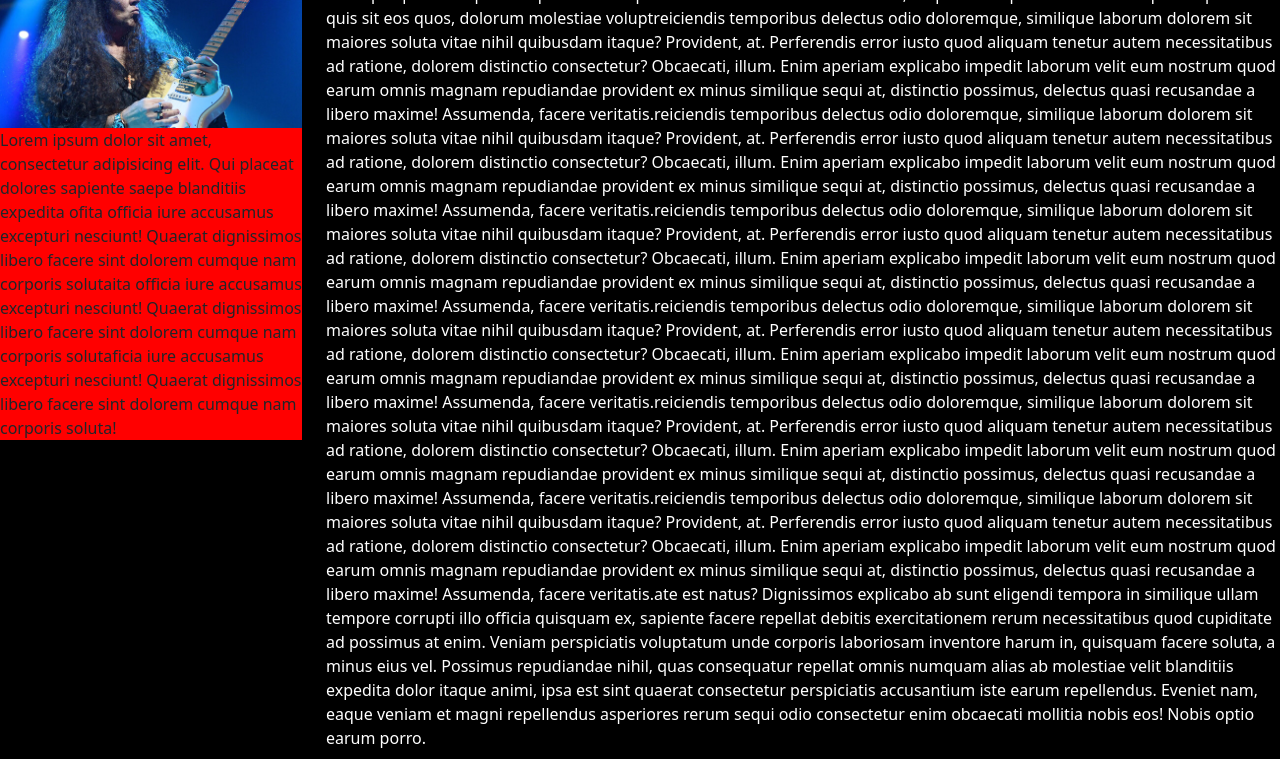
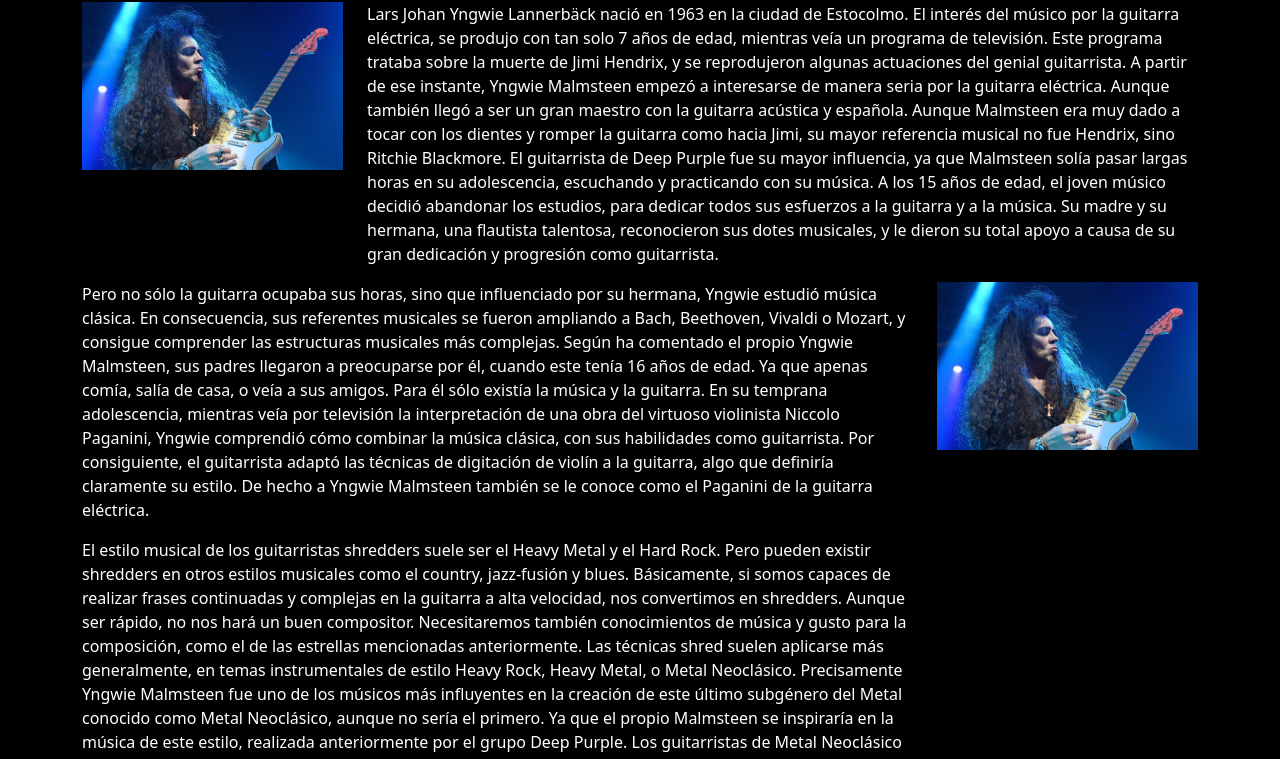
Before and after one commit to GonLochocki/proyecto-gonzalo-lochocki, a plain HTML site: page pages/articulos.html in a window 1280 px wide. Shown: the part 66-825 px from the top of the page. Drawn offline with nearby package versions, Linux system fonts and the light colour scheme.

```diff
--- a/css/style.css
+++ b/css/style.css
@@ -100,6 +100,11 @@
 
 #galeria-video {
   margin-top: 20px;
+}
+
+.modificado {
+  margin-left: 15px;
+  margin-right: 15px;
 }
 
 .fondo-video {
@@ -217,8 +222,21 @@
 
 #fondo-articulos {
   background-color: black;
+  color: white;
 }
 
-.texto-articulo {
-  color: white;
+
+.art-titulo {
+  text-align: center;
+  margin-top: 10px;
+  margin-bottom: 20px;
 }
+
+
+
+/* .text {
+  padding: 5px;
+  text-align: justify;
+  margin-right: 10px;
+  margin-left: 5px;
+} */
--- a/pages/articulos.html
+++ b/pages/articulos.html
@@ -13,100 +13,86 @@
 
 <body id="fondo-articulos">
 
+    <div class="container">
+        <div class="art-titulo">
+            <h2>YNGWIE MALMSTEEN: Biografía, Guitarras y Pedales</h2>
+        </div>
         <article id="malmsteen">
-
             <div class="row">
                 <div class="col-lg-3">
+                    <div>
                         <img src="../img/malmsteen card.jpeg" class="img-fluid" alt="">
-                <p style="background-color: red;">Lorem ipsum dolor sit amet, consectetur adipisicing elit. Qui placeat dolores sapiente saepe
-                    blanditiis expedita ofita officia iure accusamus excepturi nesciunt! Quaerat dignissimos libero facere
-                    sint dolorem cumque nam corporis solutaita officia iure accusamus excepturi nesciunt! Quaerat dignissimos libero facere
-                    sint dolorem cumque nam corporis solutaficia iure accusamus excepturi nesciunt! Quaerat dignissimos libero facere
-                    sint dolorem cumque nam corporis soluta!</p>
                     </div>
-            <div class=" texto-articulo col-lg-9">
-                <p>Lorem ipsum dolor, sit amet consectetur adipisicing elit. Sit quam vero consequuntur quibusdam beatae
-                    fuga doloremque explicabo nostrum provident! Dolore nostrum, tempora voluptas vitae pariatur modi
-                    delectus eum facere ullam maiores similique ipsum? Repellat expedita ab aliquam ea iste mollitia
-                    exercitationem, ut ipsa eius aperiam iure dolor quod aspernatur quis sit eos quos, dolorum molestiae
-                    voluptreiciendis temporibus delectus odio doloremque, similique laborum dolorem sit maiores soluta
-                    vitae
-                    nihil quibusdam itaque? Provident, at. Perferendis error iusto quod aliquam tenetur autem
-                    necessitatibus ad ratione, dolorem distinctio consectetur? Obcaecati, illum. Enim aperiam explicabo
-                    impedit laborum velit eum nostrum quod earum omnis magnam repudiandae provident ex minus similique
-                    sequi at, distinctio possimus, delectus quasi recusandae a libero maxime! Assumenda, facere
-                    veritatis.reiciendis temporibus delectus odio doloremque, similique laborum dolorem sit maiores
-                    soluta vitae
-                    nihil quibusdam itaque? Provident, at. Perferendis error iusto quod aliquam tenetur autem
-                    necessitatibus ad ratione, dolorem distinctio consectetur? Obcaecati, illum. Enim aperiam explicabo
-                    impedit laborum velit eum nostrum quod earum omnis magnam repudiandae provident ex minus similique
-                    sequi at, distinctio possimus, delectus quasi recusandae a libero maxime! Assumenda, facere
-                    veritatis.reiciendis temporibus delectus odio doloremque, similique laborum dolorem sit maiores
-                    soluta vitae
-                    nihil quibusdam itaque? Provident, at. Perferendis error iusto quod aliquam tenetur autem
-                    necessitatibus ad ratione, dolorem distinctio consectetur? Obcaecati, illum. Enim aperiam explicabo
-                    impedit laborum velit eum nostrum quod earum omnis magnam repudiandae provident ex minus similique
-                    sequi at, distinctio possimus, delectus quasi recusandae a libero maxime! Assumenda, facere
-                    veritatis.reiciendis temporibus delectus odio doloremque, similique laborum dolorem sit maiores
-                    soluta vitae
-                    nihil quibusdam itaque? Provident, at. Perferendis error iusto quod aliquam tenetur autem
-                    necessitatibus ad ratione, dolorem distinctio consectetur? Obcaecati, illum. Enim aperiam explicabo
-                    impedit laborum velit eum nostrum quod earum omnis magnam repudiandae provident ex minus similique
-                    sequi at, distinctio possimus, delectus quasi recusandae a libero maxime! Assumenda, facere
-                    veritatis.reiciendis temporibus delectus odio doloremque, similique laborum dolorem sit maiores
-                    soluta vitae
-                    nihil quibusdam itaque? Provident, at. Perferendis error iusto quod aliquam tenetur autem
-                    necessitatibus ad ratione, dolorem distinctio consectetur? Obcaecati, illum. Enim aperiam explicabo
-                    impedit laborum velit eum nostrum quod earum omnis magnam repudiandae provident ex minus similique
-                    sequi at, distinctio possimus, delectus quasi recusandae a libero maxime! Assumenda, facere
-                    veritatis.reiciendis temporibus delectus odio doloremque, similique laborum dolorem sit maiores
-                    soluta vitae
-                    nihil quibusdam itaque? Provident, at. Perferendis error iusto quod aliquam tenetur autem
-                    necessitatibus ad ratione, dolorem distinctio consectetur? Obcaecati, illum. Enim aperiam explicabo
-                    impedit laborum velit eum nostrum quod earum omnis magnam repudiandae provident ex minus similique
-                    sequi at, distinctio possimus, delectus quasi recusandae a libero maxime! Assumenda, facere
-                    veritatis.ate est natus? Dignissimos explicabo ab sunt eligendi tempora in similique ullam tempore
-                    corrupti illo officia quisquam ex, sapiente facere repellat debitis exercitationem rerum
-                    necessitatibus quod cupiditate ad possimus at enim. Veniam perspiciatis voluptatum unde corporis
-                    laboriosam inventore harum in, quisquam facere soluta, a minus eius vel. Possimus repudiandae nihil,
-                    quas consequatur repellat omnis numquam alias ab molestiae velit blanditiis expedita dolor itaque
-                    animi, ipsa est sint quaerat consectetur perspiciatis accusantium iste earum repellendus. Eveniet
-                    nam, eaque veniam et magni repellendus asperiores rerum sequi odio consectetur enim obcaecati
-                    mollitia nobis eos! Nobis optio earum porro.
+                </div>
+                <div class="col-lg-9">
+                    <p>
+                        Lars Johan Yngwie Lannerbäck nació en 1963 en la ciudad de Estocolmo. El interés del músico por
+                        la guitarra eléctrica, se produjo con tan solo 7 años de edad, mientras veía un programa de
+                        televisión. Este programa trataba sobre la muerte de Jimi Hendrix, y se reprodujeron algunas
+                        actuaciones del genial guitarrista.
+
+                        A partir de ese instante, Yngwie Malmsteen empezó a interesarse de manera seria por la guitarra
+                        eléctrica. Aunque también llegó a ser un gran maestro con la guitarra acústica y española.
+
+                        Aunque Malmsteen era muy dado a tocar con los dientes y romper la guitarra como hacia Jimi, su
+                        mayor referencia musical no fue Hendrix, sino Ritchie Blackmore. El guitarrista de Deep Purple
+                        fue su mayor influencia, ya que Malmsteen solía pasar largas horas en su adolescencia,
+                        escuchando y practicando con su música.
+
+                        A los 15 años de edad, el joven músico decidió abandonar los estudios, para dedicar todos sus
+                        esfuerzos a la guitarra y a la música. Su madre y su hermana, una flautista talentosa,
+                        reconocieron sus dotes musicales, y le dieron su total apoyo a causa de su gran dedicación y
+                        progresión como guitarrista.
                     </p>
                 </div>
             </div>
+
             <div class="row">
-            <div class=" texto-articulo col-lg-9">
-                <p>Lorem ipsum dolor sit amet consectetur adipisicing elit. Ipsum accusamus odio ullam illo molestiae
-                    similique sequi possimus voluptatibus architecto quis provident sapiente a commodi, adipisci fugit
-                    tempora? Perferendis impedit voluptatum molestiae, et quia commodi repudiandae excepturi nemo dicta
-                    reiciendis temporibus delectus odio doloremque, similique laborum dolorem sit maiores soluta vitae
-                    nihil quibusdam itaque? Provident, at. Perferendis error iusto quod aliquam tenetur autem
-                    necessitatibus ad ratione, dolorem distinctio consectetur? Obcaecati, illum. Enim aperiam explicabo
-                    impedit laborum velit eum nostrum quod earum omnis magnam repudiandae provident ex minus similique
-                    sequi at, distinctio possimus, delectus quasi recusandae a libero maxime! Assumenda, facere
-                    veritatis.reiciendis temporibus delectus odio doloremque, similique laborum dolorem sit maiores
-                    soluta vitae
-                    nihil quibusdam itaque? Provident, at. Perferendis error iusto quod aliquam tenetur autem
-                    necessitatibus ad ratione, dolorem distinctio consectetur? Obcaecati, illum. Enim aperiam explicabo
-                    impedit laborum velit eum nostrum quod earum omnis magnam repudiandae provident ex minus similique
-                    sequi at, distinctio possimus, delectus quasi recusandae a libero maxime! Assumenda, facere
-                    veritatis.reiciendis temporibus delectus odio doloremque, similique laborum dolorem sit maiores
-                    soluta vitae
-                    nihil quibusdam itaque? Provident, at. Perferendis error iusto quod aliquam tenetur autem
-                    necessitatibus ad ratione, dolorem distinctio consectetur? Obcaecati, illum. Enim aperiam explicabo
-                    impedit laborum velit eum nostrum quod earum omnis magnam repudiandae provident ex minus similique
-                    sequi at, distinctio possimus, delectus quasi recusandae a libero maxime! Assumenda, facere
-                    veritatis.
+                <div class="col-lg-9 col-sm-12">
+                    <p>Pero no sólo la guitarra ocupaba sus horas, sino que influenciado por su hermana, Yngwie estudió
+                        música clásica. En consecuencia, sus referentes musicales se fueron ampliando a Bach, Beethoven,
+                        Vivaldi o Mozart, y consigue comprender las estructuras musicales más complejas.
+
+                        Según ha comentado el propio Yngwie Malmsteen, sus padres llegaron a preocuparse por él, cuando
+                        este tenía 16 años de edad. Ya que apenas comía, salía de casa, o veía a sus amigos. Para él
+                        sólo existía la música y la guitarra.
+
+                        En su temprana adolescencia, mientras veía por televisión la interpretación de una obra del
+                        virtuoso violinista Niccolo Paganini, Yngwie comprendió cómo combinar la música clásica, con sus
+                        habilidades como guitarrista.
+
+                        Por consiguiente, el guitarrista adaptó las técnicas de digitación de violín a la guitarra, algo
+                        que definiría claramente su estilo. De hecho a Yngwie Malmsteen también se le conoce como el
+                        Paganini de la guitarra eléctrica.
+                    </p>
+                    <p>
+                        El estilo musical de los guitarristas shredders suele ser el Heavy Metal y el Hard Rock. Pero
+                        pueden existir shredders en otros estilos musicales como el country, jazz-fusión y blues.
+
+                        Básicamente, si somos capaces de realizar frases continuadas y complejas en la guitarra a alta
+                        velocidad, nos convertimos en shredders.
+
+                        Aunque ser rápido, no nos hará un buen compositor. Necesitaremos también conocimientos de música
+                        y gusto para la composición, como el de las estrellas mencionadas anteriormente.
+
+                        Las técnicas shred suelen aplicarse más generalmente, en temas instrumentales de estilo Heavy
+                        Rock, Heavy Metal, o Metal Neoclásico. Precisamente Yngwie Malmsteen fue uno de los músicos más
+                        influyentes en la creación de este último subgénero del Metal conocido como Metal Neoclásico,
+                        aunque no sería el primero. Ya que el propio Malmsteen se inspiraría en la música de este
+                        estilo, realizada anteriormente por el grupo Deep Purple.
+
+                        Los guitarristas de Metal Neoclásico se caracterizan por disponer de un alto grado de nivel
+                        técnico y virtuosismo, y unos fuertes conocimientos musicales, necesarios para el desarrollo de
+                        sus complejas composiciones.
                     </p>
                 </div>
-            <div class="col-lg-3">
+                <div class="col-lg-3 col-sm-12">
                     <img src="../img/malmsteen card.jpeg" class="img-fluid" alt="">
                 </div>
             </div>
 
         </article>
+    </div>
 
 
     <!-- JavaScript Bundle with Popper -->
@@ -116,3 +102,54 @@
 </body>
 
 </html>
+
+
+<!-- .contenedor {
+    width: 100%;
+    border: solid gray 1px;
+}
+
+header, footer {
+    padding: 1em;
+    color: white;
+    background-color: black;
+    clear: left;
+    text-align: center;
+}
+
+nav {
+    float: left;
+    max-width: 160px;
+    margin: 0;
+    padding: 1em;
+}
+
+nav ul {
+    list-style-type: none;
+    padding: 0;
+}
+
+nav ul a {
+    text-decoration: none;
+}
+
+article {
+    margin-left: 170px;
+    border-left: 1px solid gray;
+    padding: 1em;
+    overflow: hidden;
+}
+
+img {
+    max-width: 100%;
+}
+
+h2 {
+    font-size: 10vw;
+}
+
+p {
+    font-size: 5vw;
+}
+
+ -->
```
Also changed, not shown: pages/accesorios.html (+0 -5 lines), pages/videos.html (+1 -1 lines). Lines whose indentation alone changed are shown as unchanged.
